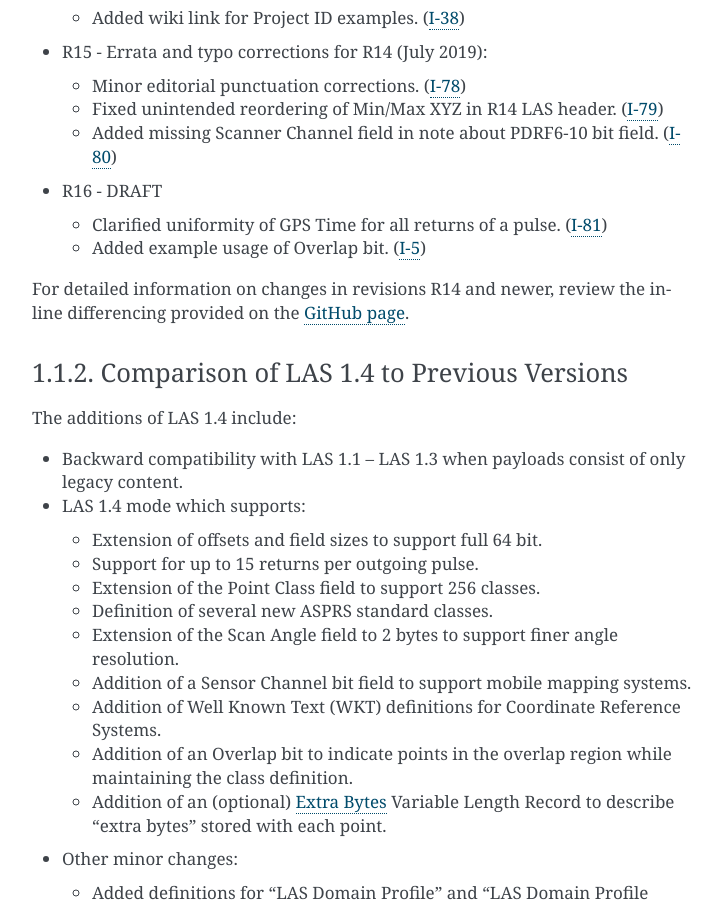
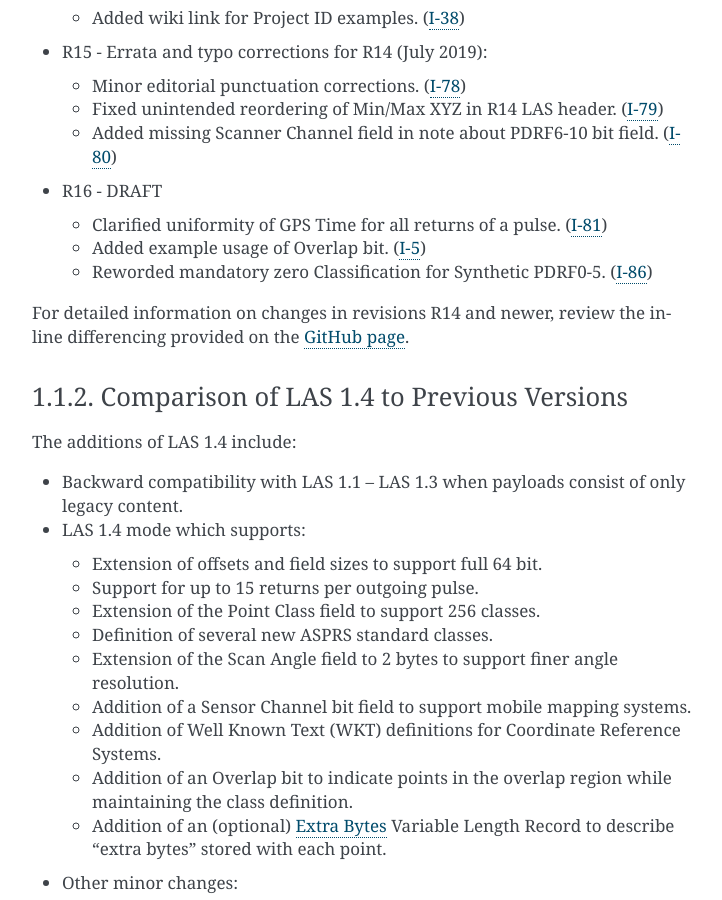
Before and after one commit to ASPRSorg/LAS, a Sphinx documentation site: the page built from source/01_intro.txt, in a window 1280 px wide and 900 px high, scrolled down 1800 px. Shown: the whole window, without its empty margins (388-1110 px from the left). Built offline with Sphinx 7.4.7, drawn with Linux system fonts in a browser that asks for light colours.

Commit message:
Reworded mandatory zero Classification for Synthetic PDRF0-5. (#86)

```diff
--- a/source/01_intro.txt
+++ b/source/01_intro.txt
@@ -110,6 +110,8 @@ Summary of LAS 1.4 revisions (GitHub Issue numbers included when applicable):
     (`I-81 <https://github.com/ASPRSorg/LAS/issues/81>`_)
   * Added example usage of Overlap bit.
     (`I-5 <https://github.com/ASPRSorg/LAS/issues/5>`_)
+  * Reworded mandatory zero Classification for Synthetic PDRF0-5.
+    (`I-86 <https://github.com/ASPRSorg/LAS/issues/86>`_)
 
 For detailed information on changes in revisions R14 and newer, review the
 inline differencing provided on the `GitHub page <https://github.com/ASPRSorg/LAS>`_.
```
Also changed, not shown: 1 other file.
